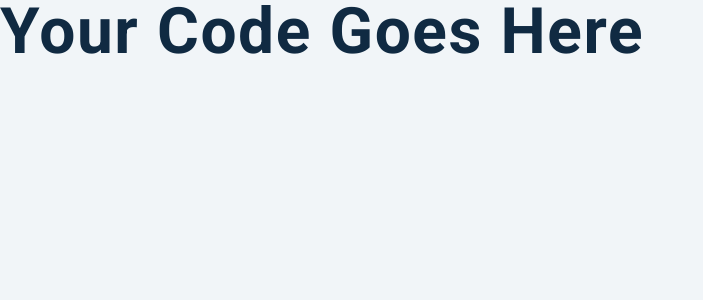
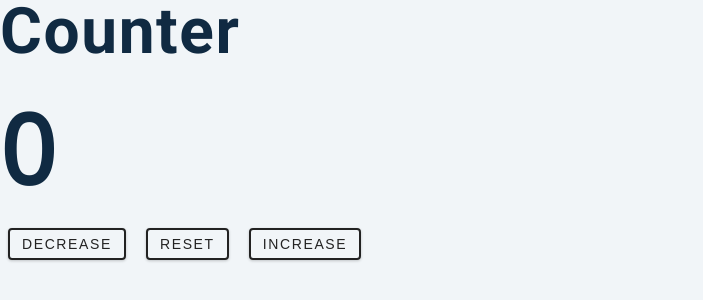
Before and after one commit to udonte/javascript-basic-projects, a plain HTML site: page 02-counter/index.html in a window 1280 px wide. Shown: the whole page, without its empty margins (0-703 px from the left). Drawn offline with nearby package versions, Linux system fonts and the light colour scheme.

Commit message:
added index html file

```diff
--- a/02-counter/setup/index.html
+++ b/02-counter/index.html
@@ -9,7 +9,13 @@
     <link rel="stylesheet" href="styles.css" />
   </head>
   <body>
-    <h1>your code goes here</h1>
+    <h1>Counter</h1>
+    <span id="value">0</span>
+    <div class="button-container">
+      <button class="btn decrease">decrease</button>
+      <button class="btn reset">reset</button>
+      <button class="btn increase">increase</button>
+    </div>
     <!-- javascript -->
     <script src="app.js"></script>
   </body>
```
Also changed, not shown: index.html (added, +13 -0 lines), 02-counter/app.js (added), 02-counter/setup/app.js (deleted), 02-counter/styles.css (renamed from 02-counter/setup/styles.css).
